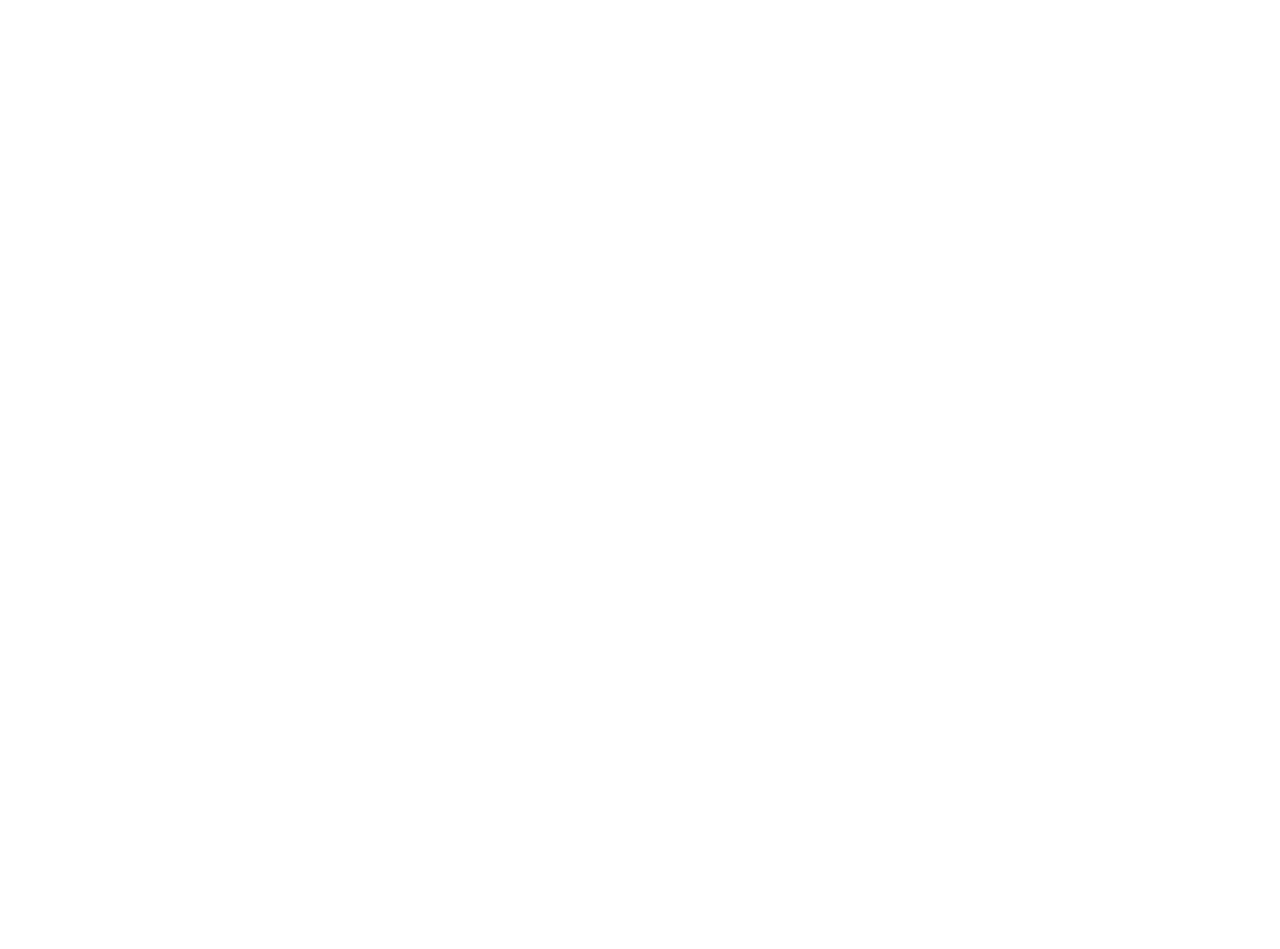
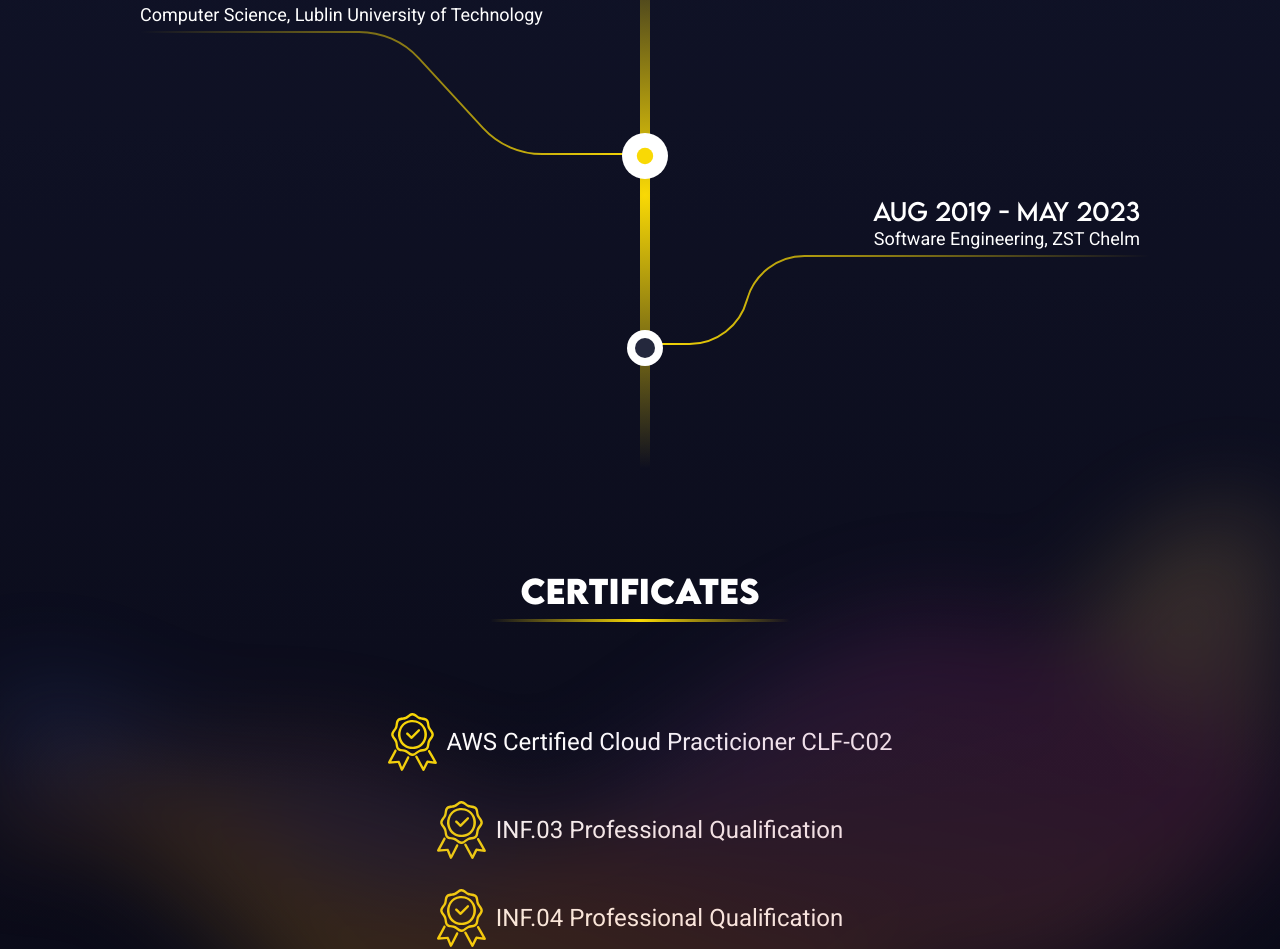
Before and after one commit to xFurius/portfolioFrontend, a React (Vite) app: page /pl/home in a window 1280 px wide. Shown: the part 5052-6001 px from the top of the page. Before the commit the page ends 4879 px from the top, so only its background shows below. Built offline with nearby package versions, Linux system fonts and the light colour scheme.

Commit message:
qualifications section finish

```diff
--- a/src/components/en/Qualifications.jsx
+++ b/src/components/en/Qualifications.jsx
@@ -1,5 +1,6 @@
 import QualComponent from "../QualComponent"
 import QualIcon from "../../assets/qualIcon.svg?react"
+import CertIcon from "../../assets/cert_icon.svg?react"
 import styles from "../../css/qualifications.module.css"
 
 export default function Qualifications(){
@@ -37,6 +38,47 @@
                         </div>
                     </div>
                 </div>
+                <div>
+                    <span style={{"--m-left": "-230px", "--w":"250px"}}>education</span>
+                </div>
+                <div className={styles.experience_wrapper}>
+                    <div className={styles.qual_comp_wrapper}>
+                        <QualComponent text={"SEP 2023 - present"} desc={"Computer Science, Lublin University of Technology"}/>
+                        <div style={{"--w-left": "0%", "--t-align": "left"}}>
+                            <ul>
+                                <li>Bachelor's degree in Computer Science with Software Engineering specialization</li>
+                                <li>Currently enrolled</li>
+                            </ul>
+                        </div>
+                    </div>
+                    <div className={styles.qual_comp_wrapper}>
+                        <QualComponent text={"AUG 2019 - MAY 2023"} desc={"Software Engineering, ZST Chelm"}/>
+                        <div style={{"--w-left": "10%", "--d": "rtl"}}>
+                            <ul>
+                                <li>Graduated with technical diploma in Software Engineering</li>
+                                <li>Two times "Lubelska Kuźnia Talentów" scholarship holder</li>
+                                <li>Second place in Poland-wide contest finale for technical innovation</li>
+                            </ul>
+                        </div>
+                    </div>
+                </div>
+                <div>
+                    <span style={{"--m-left": "-270px", "--w":"300px"}}>certificates</span>
+                </div>
+                <div className={styles.cert_wrapper}>
+                    <div>
+                        <CertIcon/>
+                        <span>AWS Certified Cloud Practicioner CLF-C02</span>
+                    </div>
+                    <div>
+                        <CertIcon/>
+                        <span>INF.03 Professional Qualification</span>
+                    </div>
+                    <div>
+                        <CertIcon/>
+                        <span>INF.04 Professional Qualification</span>
+                    </div>
+                </div>
             </div>
         </>
     )
--- a/src/css/qualifications.module.css
+++ b/src/css/qualifications.module.css
@@ -61,6 +61,7 @@
     flex-direction: column;
     gap: 150px;
     width: 1000px;
+    margin-bottom: 200px;
 }
 
 .experience_wrapper::after{
@@ -180,3 +181,34 @@
 .qual_comp_wrapper:nth-child(even){
     position: relative;
 }
+
+.cert_wrapper{
+    display: flex;
+    flex-direction: column;
+    width: 1120px;
+    font-size: 24px;
+    align-items: center;
+    gap: 30px;
+    font-family: Roboto;
+}
+
+.cert_wrapper > div{
+    display: flex;
+    align-items: center;
+}
+
+.cert_wrapper > div svg{
+    margin-top: 0;
+    margin-right: 10px;
+}
+
+.cert_wrapper::after{
+    content: "";
+    position: absolute;
+    background: url("../assets/cert_bg.svg") no-repeat;
+    background-size: cover;
+    filter: blur(50px);
+    margin-top: -200px;
+    width: 100%;
+    height: 700px;
+}
```
Also changed, not shown: src/assets/cert_bg.svg (added), src/assets/cert_icon.svg (added).
